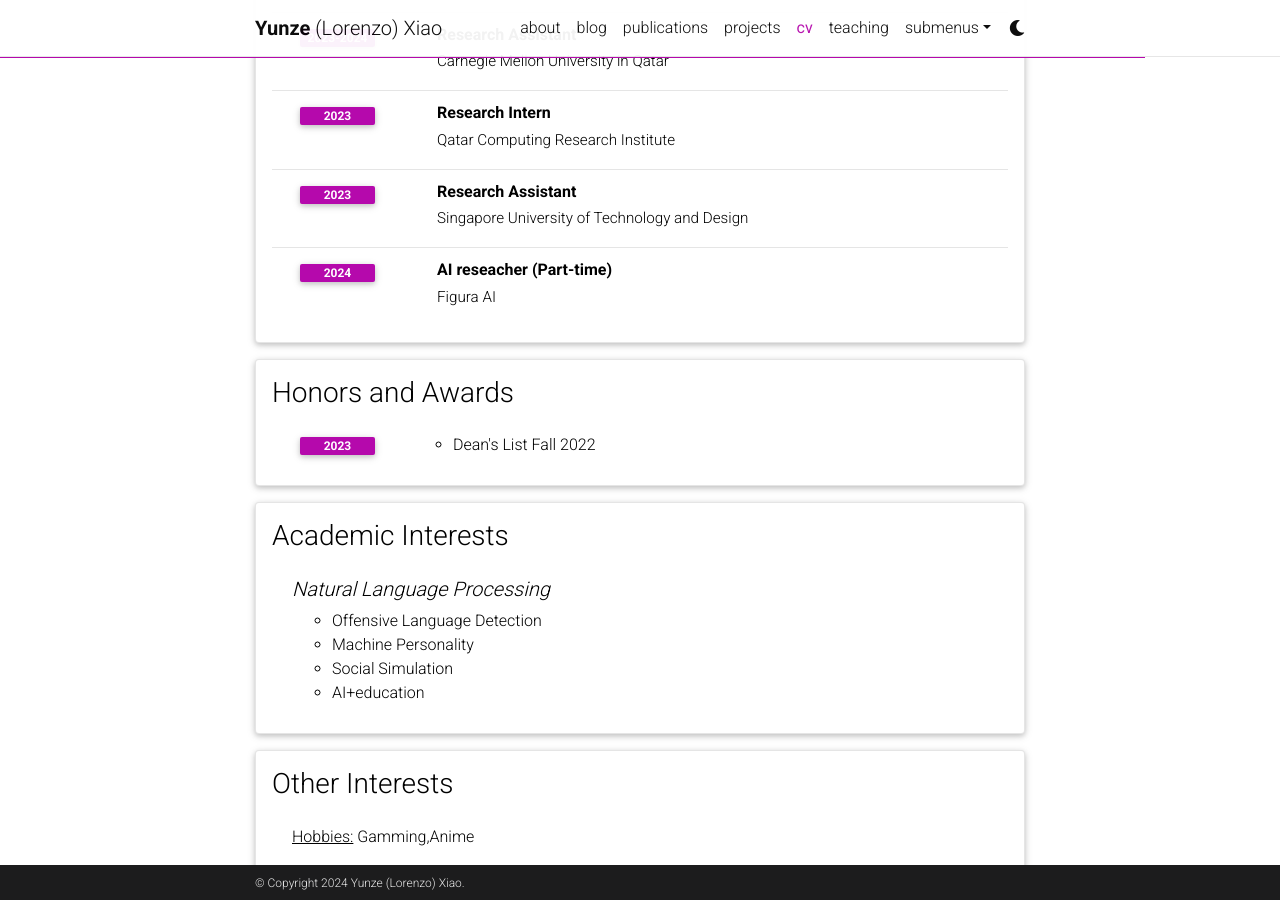
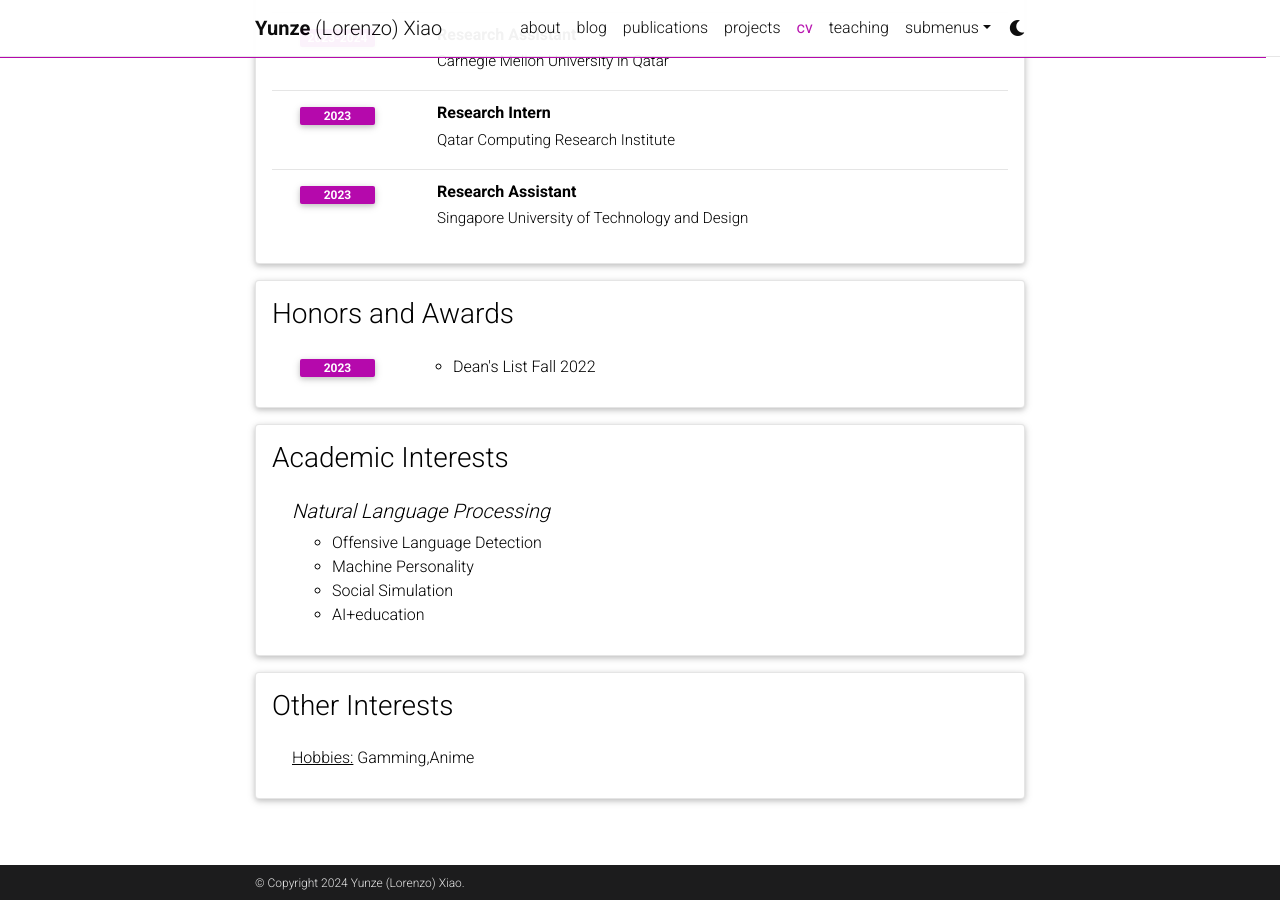
Before and after one commit to Algoroxyolo/algoroxyolo.github.io, a Jekyll site: the page built from _pages/cv.md, in a window 1280 px wide and 900 px high, scrolled down 740 px. Built offline with Jekyll 4.4.1, drawn with Linux system fonts in a browser that asks for light colours; comment, search, counter and statistics services are not loaded; a style sheet for code colours, icons or effects is not loaded.

Commit message:
modified:   _data/cv.yml

```diff
--- a/_data/cv.yml
+++ b/_data/cv.yml
@@ -36,9 +36,7 @@
       institution: Singapore University of Technology and Design
       year: 2023
 
-    - title: AI reseacher (Part-time)
-      institution: Figura AI
-      year: 2024
+
 
 - title: Honors and Awards
   type: time_table
```
